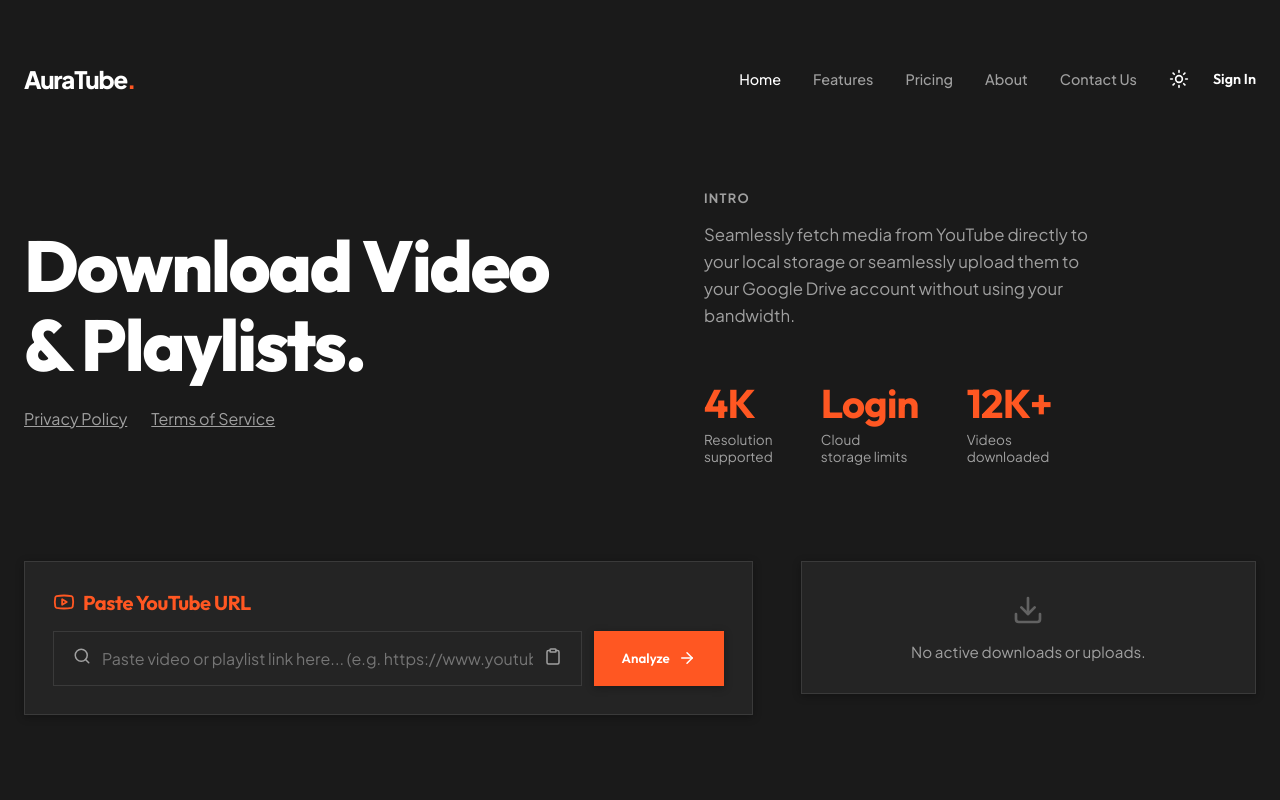
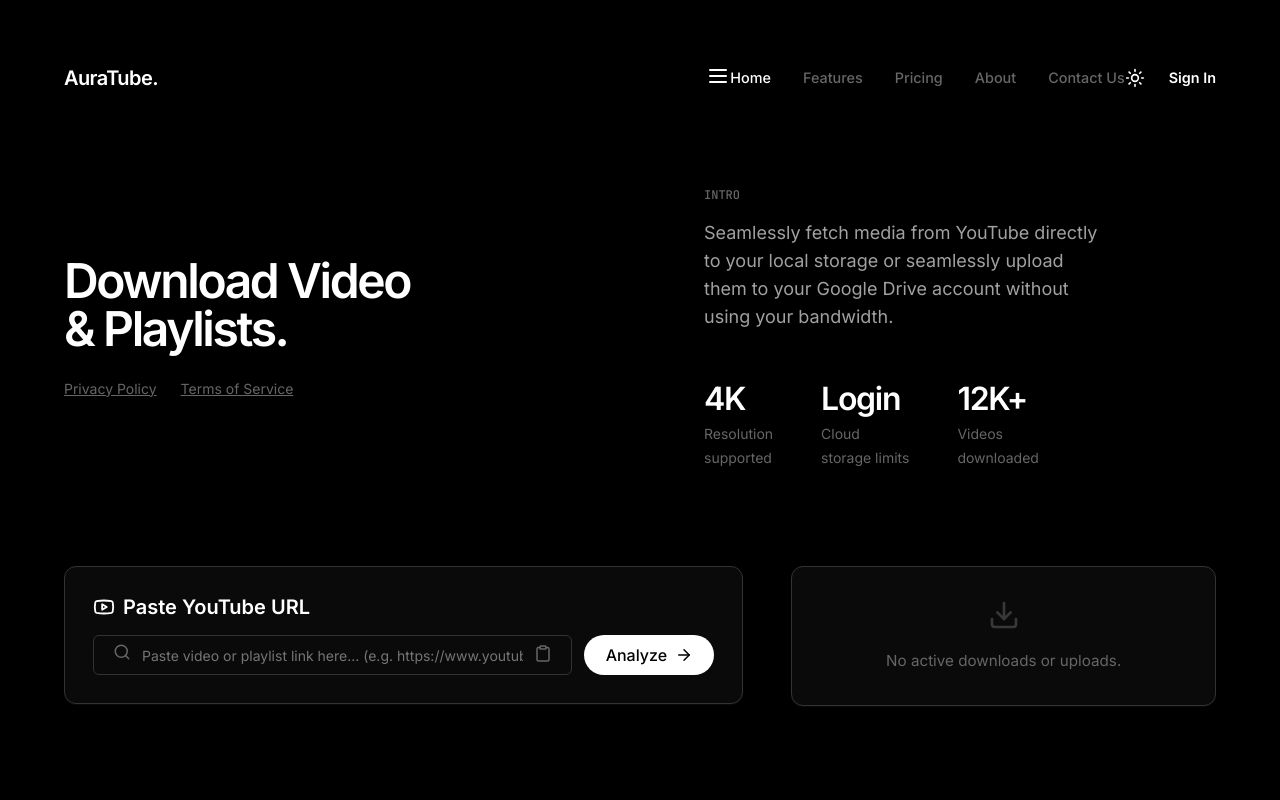
Before and after one commit to mrAbhimanyuVishwakarma/AuraTube, a React (Vite) app in the folder frontend/: page / in a window 1280 px wide. Shown: the top 800 px of the page. Built offline with nearby package versions, Linux system fonts and the light colour scheme; no server answers.

Commit message:
Refactor UI to match Vercel Geist design system

```diff
--- a/frontend/src/App.jsx
+++ b/frontend/src/App.jsx
@@ -342,39 +342,39 @@
       {/* Hero Section */}
       <div className="hero-section" style={{ display: 'grid', gridTemplateColumns: '1fr 1fr', gap: '4rem', marginBottom: '6rem', alignItems: 'center' }}>
         <div>
-          <h1 style={{ fontSize: '4.5rem', lineHeight: '1.1', fontWeight: '800', letterSpacing: '-0.03em', color: 'var(--text-main)' }}>
+          <h1 className="text-display-xl" style={{ marginBottom: '1rem' }}>
             Download Video<br />& Playlists.
           </h1>
           <div style={{ display: 'flex', gap: '1.5rem', marginTop: '1.5rem' }}>
-            <a href="#privacy-policy" style={{ color: 'var(--text-muted)', fontSize: '1rem', textDecoration: 'underline' }}>Privacy Policy</a>
-            <a href="#terms-of-service" style={{ color: 'var(--text-muted)', fontSize: '1rem', textDecoration: 'underline' }}>Terms of Service</a>
+            <a href="#privacy-policy" style={{ color: 'var(--text-muted)', fontSize: '14px', textDecoration: 'underline' }}>Privacy Policy</a>
+            <a href="#terms-of-service" style={{ color: 'var(--text-muted)', fontSize: '14px', textDecoration: 'underline' }}>Terms of Service</a>
           </div>
         </div>
         <div style={{ paddingLeft: '2rem' }}>
-          <p style={{ fontSize: '0.8rem', fontWeight: '700', color: 'var(--text-muted)', letterSpacing: '0.1em', textTransform: 'uppercase', marginBottom: '1rem' }}>
+          <p className="text-mono-eyebrow" style={{ marginBottom: '1rem' }}>
             INTRO
           </p>
-          <p style={{ fontSize: '1.05rem', lineHeight: '1.6', color: 'var(--text-muted)', marginBottom: '3rem', maxWidth: '400px' }}>
+          <p className="text-body-lg" style={{ marginBottom: '3rem', maxWidth: '400px' }}>
             Seamlessly fetch media from YouTube directly to your local storage or seamlessly upload them to your Google Drive account without using your bandwidth.
           </p>
 
           <div style={{ display: 'flex', gap: '3rem', alignItems: 'flex-start' }}>
             <div>
-              <h2 style={{ fontSize: '2.5rem', color: 'var(--accent-primary)', fontWeight: '700', marginBottom: '0.2rem' }}>4K</h2>
-              <p style={{ fontSize: '0.85rem', color: 'var(--text-muted)' }}>Resolution<br />supported</p>
+              <h2 className="text-display-lg" style={{ marginBottom: '0.2rem' }}>4K</h2>
+              <p style={{ fontSize: '14px', color: 'var(--text-muted)' }}>Resolution<br />supported</p>
             </div>
             <div
               style={{ cursor: !driveStatus.is_connected ? 'pointer' : 'default' }}
               onClick={() => { if (!driveStatus.is_connected) handlePillClick(); }}
             >
-              <h2 style={{ fontSize: '2.5rem', color: 'var(--accent-primary)', fontWeight: '700', marginBottom: '0.2rem' }}>
+              <h2 className="text-display-lg" style={{ marginBottom: '0.2rem' }}>
                 {driveStatus.is_connected ? (driveStatus.storage_limit ? formatStorage(driveStatus.storage_limit) : '∞') : 'Login'}
               </h2>
-              <p style={{ fontSize: '0.85rem', color: 'var(--text-muted)' }}>Cloud<br />storage limits</p>
+              <p style={{ fontSize: '14px', color: 'var(--text-muted)' }}>Cloud<br />storage limits</p>
             </div>
             <div>
-              <h2 style={{ fontSize: '2.5rem', color: 'var(--accent-primary)', fontWeight: '700', marginBottom: '0.2rem' }}>12K+</h2>
-              <p style={{ fontSize: '0.85rem', color: 'var(--text-muted)' }}>Videos<br />downloaded</p>
+              <h2 className="text-display-lg" style={{ marginBottom: '0.2rem' }}>12K+</h2>
+              <p style={{ fontSize: '14px', color: 'var(--text-muted)' }}>Videos<br />downloaded</p>
             </div>
           </div>
         </div>
--- a/frontend/src/index.css
+++ b/frontend/src/index.css
@@ -1,60 +1,61 @@
-@import url('https://fonts.googleapis.com/css2?family=Outfit:wght@300;400;500;600;700;800&family=Plus+Jakarta+Sans:wght@300;400;500;600;700;800&display=swap');
+@import url('https://fonts.googleapis.com/css2?family=Inter:wght@400;500;600&family=JetBrains+Mono:wght@400;500&display=swap');
 
 :root {
-  --font-heading: 'Outfit', -apple-system, BlinkMacSystemFont, "Segoe UI", Roboto, sans-serif;
-  --font-body: 'Plus Jakarta Sans', -apple-system, BlinkMacSystemFont, "Segoe UI", Roboto, sans-serif;
+  --font-heading: 'Inter', -apple-system, sans-serif;
+  --font-body: 'Inter', -apple-system, sans-serif;
+  --font-mono: 'JetBrains Mono', ui-monospace, SFMono-Regular, Menlo, monospace;
 
-  /* Defaults to Light Theme */
-  --bg-main: #f9fafb;
-  --bg-card: #ffffff;
-  --bg-card-hover: #f3f4f6;
-  --border-color: rgba(0, 0, 0, 0.06);
-  --border-color-focus: rgba(255, 87, 34, 0.4);
+  /* Vercel Colors (Light) */
+  --bg-main: #fafafa; /* Canvas */
+  --bg-card: #ffffff; /* Elevated */
+  --bg-card-hover: #fafafa;
+  --border-color: #ebebeb; /* Hairline */
+  --border-color-focus: #0070f3; /* Link Blue */
 
-  --text-main: #111111;
-  --text-muted: #444444;
-  --text-inverse: #ffffff;
+  --text-main: #171717; /* Ink */
+  --text-body: #4d4d4d; /* Body */
+  --text-muted: #8f8f8f; /* Mute */
+  --text-inverse: #ffffff; /* On-Primary */
 
-  /* Accent Colors matching the reference image (Orange) */
-  --accent-primary: #ff5722;
-  --accent-secondary: #ff3d00;
-  --grad-primary: #ff5722;
-  --grad-secondary: #ff3d00;
-  --grad-danger: #ef4444;
-  --grad-success: #10b981;
-  --grad-dark: #222222;
+  --accent-primary: #171717; /* Ink as primary CTA */
+  --accent-secondary: #ffffff; /* White pill */
+  --link-color: #0070f3;
+  --error-color: #ee0000;
 
-  /* Shadows */
-  --shadow-sm: 0 2px 8px rgba(0, 0, 0, 0.05);
-  --shadow-md: 0 8px 30px rgba(0, 0, 0, 0.08);
-  --shadow-lg: 0 16px 40px rgba(0, 0, 0, 0.12);
-  --shadow-glow: 0 0 20px rgba(255, 87, 34, 0.15);
-  --shadow-glow-cyan: 0 0 20px rgba(255, 61, 0, 0.15);
+  /* Vercel Shadows */
+  --shadow-flat: none;
+  --shadow-whisper: 0px 1px 1px rgba(0,0,0,0.04);
+  --shadow-float: 0px 2px 2px rgba(0,0,0,0.04), 0px 8px 16px -4px rgba(0,0,0,0.04);
+  --shadow-modal: 0px 1px 1px rgba(0,0,0,0.02), 0px 8px 16px -4px rgba(0,0,0,0.04), 0px 24px 32px -8px rgba(0,0,0,0.06);
 
-  --radius-sm: 0px; /* Sharp corners like Kraft */
-  --radius-md: 0px;
-  --radius-lg: 0px;
-  --radius-full: 9999px;
+  /* Radii */
+  --radius-sm: 6px; /* App buttons */
+  --radius-md: 8px; /* Cards */
+  --radius-lg: 12px; /* Large Cards */
+  --radius-pill: 100px; /* Marketing CTAs */
+  --radius-full: 9999px; /* Circular */
 
   --transition-fast: 0.15s ease;
-  --transition-normal: 0.3s cubic-bezier(0.4, 0, 0.2, 1);
+  --transition-normal: 0.2s cubic-bezier(0.4, 0, 0.2, 1);
 }
 
 [data-theme="dark"] {
-  --bg-main: #1a1a1a;
-  --bg-card: #242424;
-  --bg-card-hover: #2a2a2a;
-  --border-color: rgba(255, 255, 255, 0.1);
-  --border-color-focus: rgba(255, 87, 34, 0.6);
+  --bg-main: #000000;
+  --bg-card: #0a0a0a;
+  --bg-card-hover: #171717;
+  --border-color: #333333;
+  --border-color-focus: #ffffff;
 
   --text-main: #ffffff;
-  --text-muted: #a0a0a0;
-  --text-inverse: #111111;
+  --text-body: #a1a1a1;
+  --text-muted: #666666;
+  --text-inverse: #000000;
 
-  --grad-dark: #333333;
-  --shadow-sm: 0 2px 8px rgba(0, 0, 0, 0.3);
-  --shadow-md: 0 8px 30px rgba(0, 0, 0, 0.4);
-  --shadow-lg: 0 16px 40px rgba(0, 0, 0, 0.5);
+  --accent-primary: #ffffff;
+  --accent-secondary: #000000;
+
+  --shadow-whisper: 0px 1px 1px rgba(255,255,255,0.04);
+  --shadow-float: 0px 2px 2px rgba(0,0,0,0.5), 0px 8px 16px -4px rgba(0,0,0,0.5);
 }
 
 * {
@@ -65,42 +66,57 @@
 
 html {
   scroll-behavior: smooth;
-  scroll-padding-top: 2rem;
 }
 
 body {
   background-color: var(--bg-main);
   color: var(--text-main);
   font-family: var(--font-body);
+  font-size: 16px;
+  line-height: 24px;
   min-height: 100vh;
   overflow-x: hidden;
   transition: background-color var(--transition-normal), color var(--transition-normal);
 }
 
+/* Typography Overrides */
 h1, h2, h3, h4, h5, h6 {
   font-family: var(--font-heading);
-  font-weight: 700;
-  letter-spacing: -0.02em;
+  font-weight: 600;
+  color: var(--text-main);
 }
 
-/* Glassmorphic Card Utilities (Updated for flat UI) */
-.glass-panel {
-  background: var(--bg-card);
-  border: 1px solid var(--border-color);
-  border-radius: var(--radius-md);
-  box-shadow: var(--shadow-sm);
-  transition: all var(--transition-normal);
+.text-display-xl {
+  font-size: 48px;
+  line-height: 48px;
+  letter-spacing: -2.4px;
 }
 
-.glass-panel:hover {
-  background: var(--bg-card-hover);
-  border-color: var(--border-color-focus);
+.text-display-lg {
+  font-size: 32px;
+  line-height: 40px;
+  letter-spacing: -1.28px;
 }
 
-/* Container */
+.text-mono-eyebrow {
+  font-family: var(--font-mono);
+  font-size: 12px;
+  font-weight: 500;
+  line-height: 16px;
+  text-transform: uppercase;
+  color: var(--text-muted);
+}
+
+.text-body-lg {
+  font-size: 18px;
+  line-height: 28px;
+  color: var(--text-body);
+}
+
+/* Layout */
 .container {
   width: 100%;
-  max-width: 1300px;
+  max-width: 1200px;
   margin: 0 auto;
   padding: 2rem 1.5rem;
 }
@@ -110,10 +126,8 @@
   display: flex;
   justify-content: space-between;
   align-items: center;
-  gap: 2rem;
   padding: 1.5rem 0;
-  margin-bottom: 3rem;
-  animation: fadeInDown 0.6s ease;
+  margin-bottom: 2rem;
   border-bottom: 1px solid var(--border-color);
 }
 
@@ -121,37 +135,30 @@
   display: flex;
   align-items: center;
   gap: 0.75rem;
+  text-decoration: none;
 }
 
 .logo-icon {
-  width: 32px;
-  height: 32px;
-  background: var(--text-main);
-  border-radius: var(--radius-sm);
+  width: 24px;
+  height: 24px;
   display: flex;
   align-items: center;
   justify-content: center;
-  color: var(--bg-main);
+}
+.logo-icon svg {
+  fill: var(--text-main);
 }
 
 .logo-text {
-  font-size: 1.5rem;
+  font-size: 20px;
+  font-weight: 600;
+  letter-spacing: -0.6px;
   color: var(--text-main);
-  font-weight: 800;
-  letter-spacing: -0.05em;
 }
 
-.logo-text span {
-  color: var(--accent-primary);
-}
-
-.logo-tagline {
-  display: none; /* Hide tagline for minimal look */
-}
-
-/* Interactive elements styling */
+/* Buttons */
 button {
-  font-family: var(--font-heading);
+  font-family: var(--font-body);
   cursor: pointer;
   outline: none;
   border: none;
@@ -163,250 +170,134 @@
   align-items: center;
   justify-content: center;
   gap: 0.5rem;
-  padding: 0.75rem 1.5rem;
-  font-weight: 600;
-  border-radius: var(--radius-sm);
-  color: var(--text-inverse);
-  box-shadow: var(--shadow-sm);
+  font-weight: 500;
 }
 
+/* Marketing CTAs (Pills) */
 .btn-primary {
   background: var(--accent-primary);
-  color: white;
+  color: var(--text-inverse);
+  font-size: 16px;
+  padding: 0 14px;
+  height: 40px;
+  border-radius: var(--radius-pill);
 }
 
 .btn-primary:hover {
-  transform: translateY(-2px);
-  background: var(--accent-secondary);
-}
-
-.btn-primary:active {
-  transform: translateY(0);
+  opacity: 0.9;
 }
 
 .btn-secondary {
-  background: var(--bg-main);
+  background: var(--bg-card);
   color: var(--text-main);
   border: 1px solid var(--border-color);
-  box-shadow: none;
+  font-size: 16px;
+  padding: 0 14px;
+  height: 40px;
+  border-radius: var(--radius-pill);
 }
 
 .btn-secondary:hover {
   background: var(--bg-card-hover);
-  border-color: var(--text-main);
 }
 
-.btn-danger {
-  background: var(--grad-danger);
-  color: white;
+/* Nav/App Buttons (Tight Squares) */
+.btn-sm-app {
+  background: var(--bg-card);
+  color: var(--text-main);
+  border: 1px solid var(--border-color);
+  font-size: 14px;
+  padding: 0 12px;
+  height: 32px;
+  border-radius: var(--radius-sm);
 }
 
-.btn-danger:hover {
-  filter: brightness(1.1);
-  transform: translateY(-2px);
+.btn-sm-app:hover {
+  background: var(--bg-card-hover);
 }
 
-.btn-success {
-  background: var(--grad-success);
-  color: white;
+/* Form Inputs */
+.form-input {
+  width: 100%;
+  padding: 0 12px;
+  height: 40px;
+  background: var(--bg-card);
+  border: 1px solid var(--border-color);
+  border-radius: var(--radius-sm);
+  color: var(--text-main);
+  font-family: var(--font-body);
+  font-size: 14px;
+  transition: border-color var(--transition-fast);
 }
 
-.btn-success:hover {
-  filter: brightness(1.1);
-  transform: translateY(-2px);
+.form-input:focus {
+  border-color: var(--border-color-focus);
+  outline: none;
 }
 
-/* Inputs */
-.input-group {
-  position: relative;
-  display: flex;
-  width: 100%;
-}
-
-.form-input {
-  width: 100%;
-  padding: 1rem 1.25rem;
+/* Cards (Replacing .glass-panel) */
+.feature-card {
   background: var(--bg-card);
   border: 1px solid var(--border-color);
   border-radius: var(--radius-md);
-  color: var(--text-main);
-  font-family: var(--font-body);
-  font-size: 1rem;
-  transition: all var(--transition-normal);
+  padding: 24px;
+  box-shadow: var(--shadow-whisper);
 }
 
-.form-input:focus {
-  border-color: var(--accent-primary);
-  box-shadow: var(--shadow-glow);
-  outline: none;
-  background: var(--bg-card-hover);
+.feature-card-elevated {
+  background: var(--bg-card);
+  border: 1px solid var(--border-color);
+  border-radius: var(--radius-md);
+  padding: 24px;
+  box-shadow: var(--shadow-float);
 }
 
-/* Scrollbars */
-::-webkit-scrollbar {
-  width: 8px;
-  height: 8px;
+/* Legacy overrides for existing jsx classes */
+.glass-panel {
+  background: var(--bg-card);
+  border: 1px solid var(--border-color);
+  border-radius: var(--radius-md);
+  padding: 24px;
+  box-shadow: var(--shadow-whisper);
 }
-
-::-webkit-scrollbar-track {
-  background: var(--bg-main);
+.btn-danger {
+  background: var(--error-color);
+  color: white;
+  border-radius: var(--radius-sm);
+  padding: 0.5rem 1rem;
 }
-
-::-webkit-scrollbar-thumb {
-  background: rgba(255, 255, 255, 0.1);
-  border-radius: 4px;
-}
-
-::-webkit-scrollbar-thumb:hover {
-  background: var(--accent-primary);
+.btn-success {
+  background: var(--link-color);
+  color: white;
+  border-radius: var(--radius-sm);
+  padding: 0.5rem 1rem;
 }
 
 /* Animations */
-@keyframes fadeIn {
-  from { opacity: 0; transform: translateY(10px); }
-  to { opacity: 1; transform: translateY(0); }
-}
-
-@keyframes fadeInDown {
-  from { opacity: 0; transform: translateY(-20px); }
-  to { opacity: 1; transform: translateY(0); }
-}
-
-@keyframes shimmer {
-  0% { background-position: -200% 0; }
-  100% { background-position: 200% 0; }
-}
-
 @keyframes spin {
   0% { transform: rotate(0deg); }
   100% { transform: rotate(360deg); }
 }
-
 .loading-spinner {
   animation: spin 1s linear infinite;
 }
 
-.fade-in {
-  animation: fadeIn 0.4s cubic-bezier(0.16, 1, 0.3, 1) forwards;
-}
-
-/* Skeleton Loading */
-.skeleton {
-  background: linear-gradient(90deg, rgba(255,255,255,0.03) 25%, rgba(255,255,255,0.08) 50%, rgba(255,255,255,0.03) 75%);
-  background-size: 200% 100%;
-  animation: shimmer 1.5s infinite;
-  border-radius: 4px;
-}
-
-/* Modal Layout Styling */
+/* Modal */
 .modal-overlay {
   position: fixed;
   top: 0; left: 0; right: 0; bottom: 0;
-  background: rgba(5, 3, 15, 0.85);
-  backdrop-filter: blur(8px);
+  background: rgba(0, 0, 0, 0.5);
   display: flex;
   align-items: center;
   justify-content: center;
   z-index: 9999;
-  animation: fadeIn 0.25s ease;
-  padding: 1rem;
 }
-
 .modal-content {
-  width: 100%;
-  max-height: 90vh;
-  overflow-y: auto;
-  padding: 2.5rem;
-  border-radius: var(--radius-lg);
-  position: relative;
-  box-shadow: var(--shadow-lg);
-}
-
-/* User Account styling */
-.premium-badge {
-  background: linear-gradient(135deg, #a855f7, #ec4899);
-  color: white;
-  font-size: 0.75rem;
-  font-weight: 700;
-  padding: 0.3rem 0.65rem;
-  border-radius: var(--radius-full);
-  display: flex;
-  align-items: center;
-  gap: 0.25rem;
-  box-shadow: 0 0 10px rgba(168, 85, 247, 0.4);
-}
-
-.hover-white:hover {
-  color: white !important;
-}
-
-/* Features Grid Styling */
-.features-grid {
-  margin-top: 1rem;
-  margin-bottom: 2rem;
   background: var(--bg-card);
   border: 1px solid var(--border-color);
   border-radius: var(--radius-lg);
-  padding: 2rem;
+  box-shadow: var(--shadow-modal);
+  padding: 24px;
+  width: 100%;
+  max-width: 400px;
 }
-
-.feature-item {
-  background: rgba(255, 255, 255, 0.02);
-  border: 1px solid var(--border-color);
-  padding: 1.25rem;
-  border-radius: var(--radius-md);
-  transition: all var(--transition-normal);
-}
-
-.feature-item:hover {
-  transform: translateY(-2px);
-  border-color: rgba(139, 92, 246, 0.2);
-  background: rgba(139, 92, 246, 0.02);
-}
-/* Navigation Visibility */
-.mobile-menu-btn {
-  display: none !important;
-}
-
-/* Responsive Overrides */
-@media (max-width: 768px) {
-  .mobile-menu-btn {
-    display: flex !important;
-  }
-  .desktop-nav {
-    display: none !important;
-  }
-  .container {
-    padding: 1rem 1rem 3rem 1rem;
-  }
-  .app-header {
-    flex-direction: column;
-    align-items: flex-start;
-    gap: 1.25rem;
-    margin-bottom: 2rem;
-  }
-  .header-actions {
-    width: 100%;
-    justify-content: space-between;
-  }
-  .modal-content {
-    padding: 1.5rem;
-  }
-}
-
-/* Typing Indicator Animation */
-.dot-typing {
-  position: relative;
-  display: inline-block;
-  font-size: 1.5rem;
-  line-height: 1;
-  color: var(--accent-primary);
-  letter-spacing: 2px;
-  animation: blink 1.4s infinite both;
-}
-
-@keyframes blink {
-  0% { opacity: 0.2; }
-  20% { opacity: 1; }
-  100% { opacity: 0.2; }
-}
```
Also changed, not shown: 2 other files (tests, documents, lock files or other folders).
